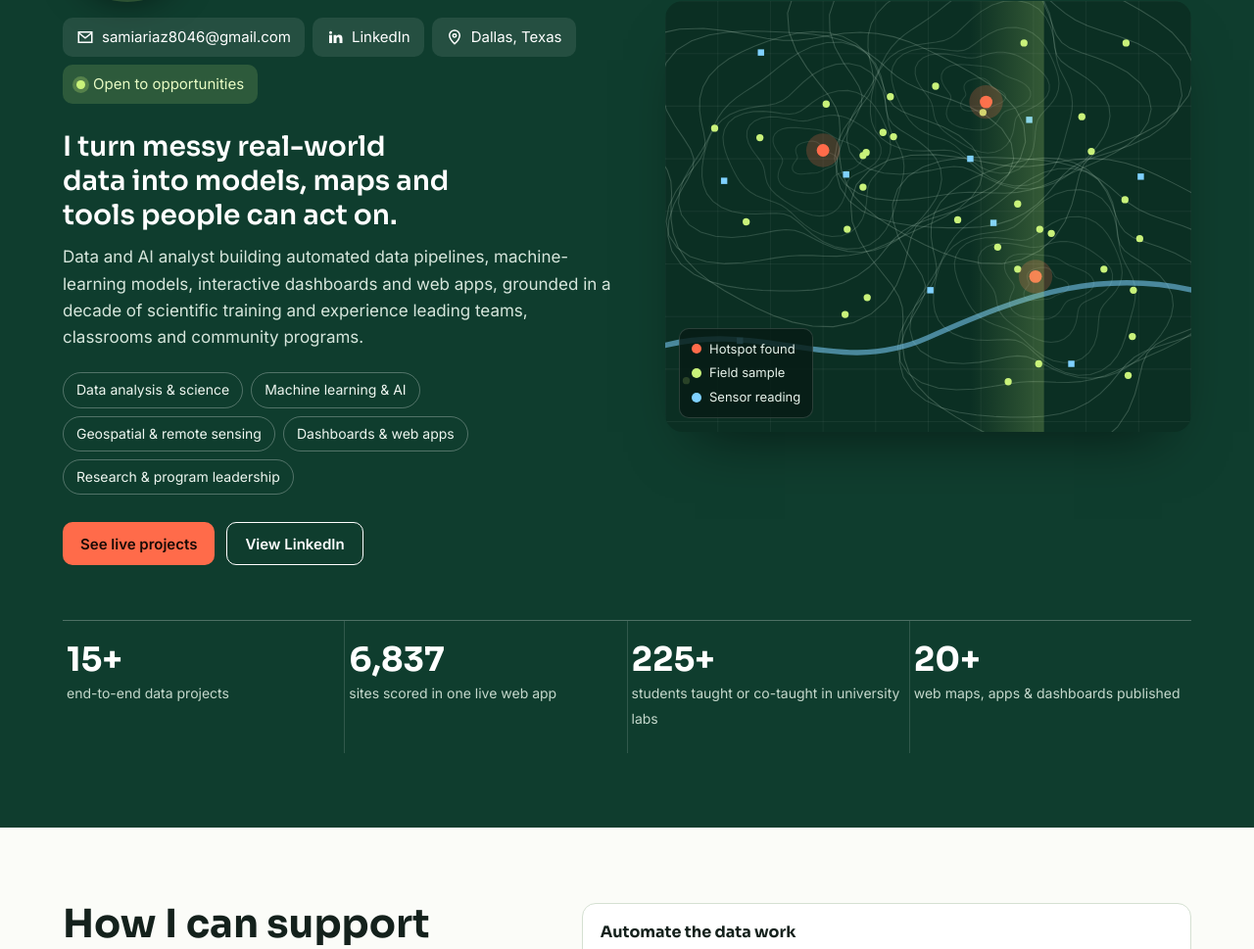
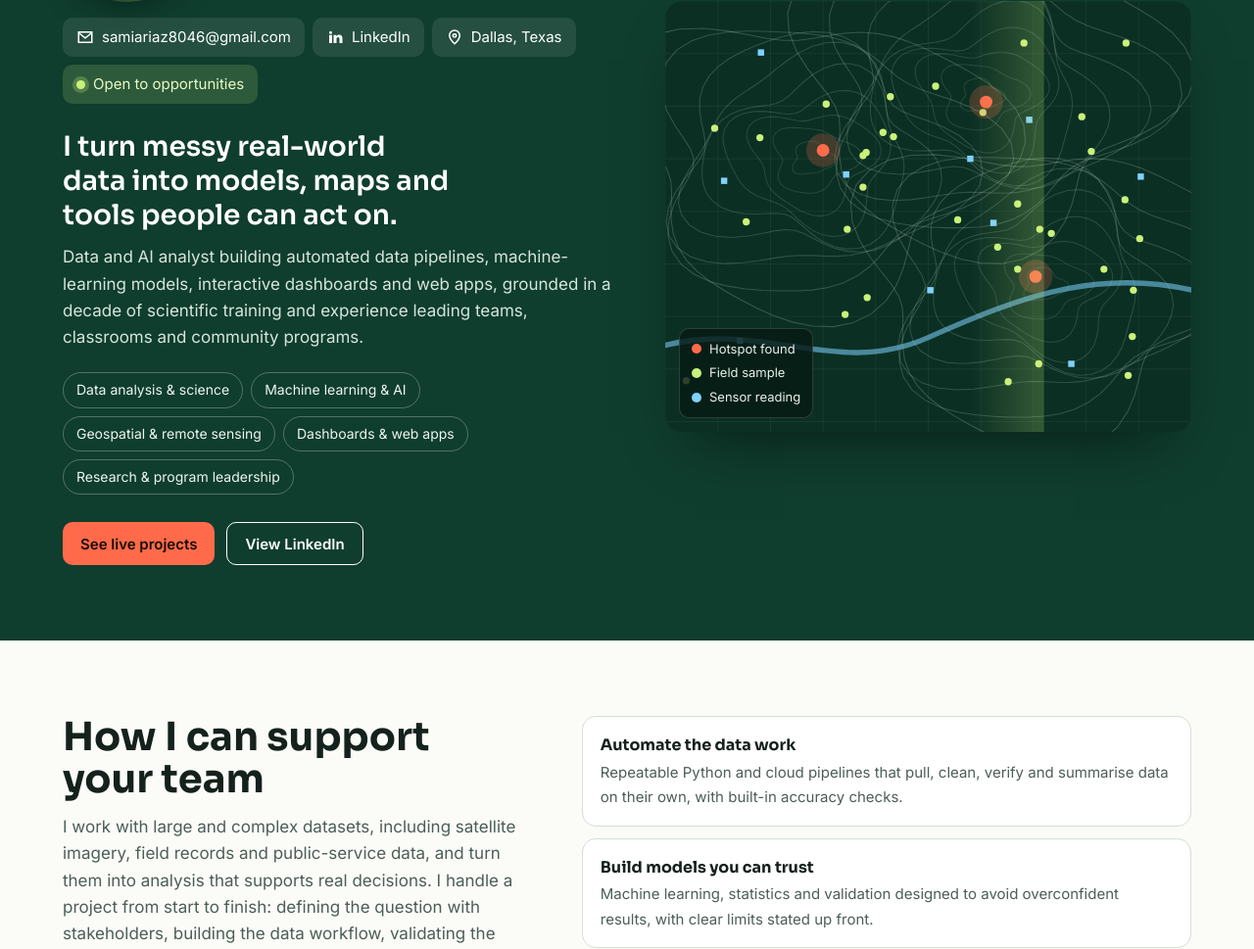
Before and after one commit to samiariaz8046-dotcom/samiariaz8046-dotcom.github.io, a plain HTML site: page index.html in a window 1280 px wide. Shown: the part 262-1231 px from the top of the page at 98% size. Drawn offline with Linux system fonts and the light colour scheme.

Commit message:
Remove stats row; use latest Lester Lorch StoryMap

```diff
--- a/index.html
+++ b/index.html
@@ -145,12 +145,6 @@ footer p{color:#cfe2d6;max-width:56ch}
   <div class="legend"><span><i style="background:#ff6b4a"></i>Hotspot found</span><span><i style="background:#c9f27a"></i>Field sample</span><span><i style="background:#7fd1ff"></i>Sensor reading</span></div>
  </div>
 </div>
-<div class="wrap full"><div class="stats">
- <div><b>15+</b><span>end-to-end data projects</span></div>
- <div><b>6,837</b><span>sites scored in one live web app</span></div>
- <div><b>225+</b><span>students taught or co-taught in university labs</span></div>
- <div><b>20+</b><span>web maps, apps &amp; dashboards published</span></div>
-</div></div>
 </header>
 
 <section class="band" id="value"><div class="wrap intro">
@@ -225,7 +219,7 @@ const featured=[
   problem:"An 82-acre county preserve had no formal trails. Which routes balance visitor access with fragile forest, prairie and wetlands?",
   methods:"Stratified field sampling with K-means and spatial optimisation; AlphaEarth AI embeddings to test how representative the field data was; LiDAR terrain and drainage modelling; least-cost routing for a 2.48 km trail network. Team project with Dallas County Parks and Open Space.",
   value:"I work with real stakeholders, choose methods the evidence can support, and say plainly where more data is needed.",
-  url:"https://storymaps.arcgis.com/stories/1703a1eccb064ea6bed72546621215fc"},
+  url:"https://storymaps.arcgis.com/stories/7d5a1dd20ea541ad803ec61efa2728d6"},
  {tag:"Dashboard · operations",title:"311 incident dashboard",
   problem:"Managers need to see where and when city service requests pile up without reading tables.",
   methods:"Published incident data as a hosted layer and built an operations dashboard with a live map, gauge, trend chart, list and date and category filters.",
```
